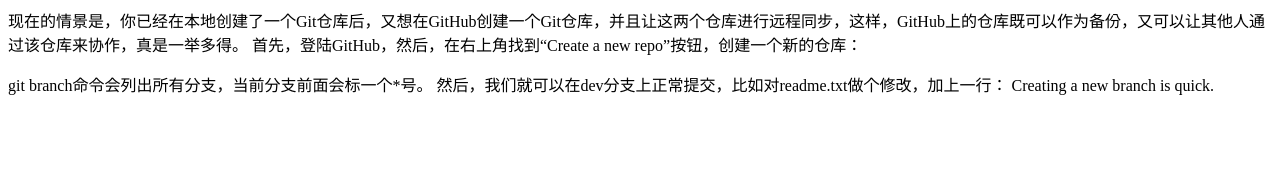
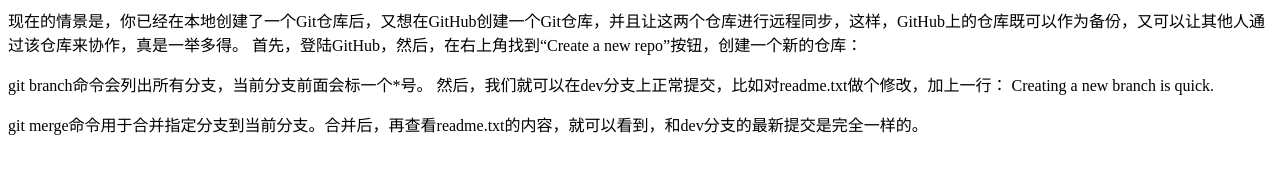
Before and after one commit to liutong12/learngit, a plain HTML site: page add.html in a window 1280 px wide. Drawn offline with Linux system fonts and the light colour scheme.

Commit message:
add 一遍

```diff
--- a/add.html
+++ b/add.html
@@ -17,5 +17,8 @@
 
 		Creating a new branch is quick.
 	</p>
+	<span>
+		git merge命令用于合并指定分支到当前分支。合并后，再查看readme.txt的内容，就可以看到，和dev分支的最新提交是完全一样的。
+	</span>
 </body>
 </html>
```
